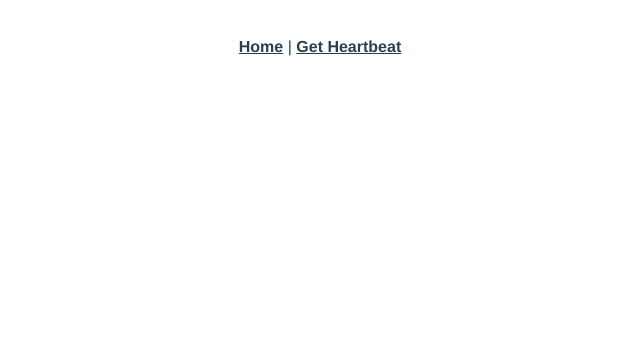
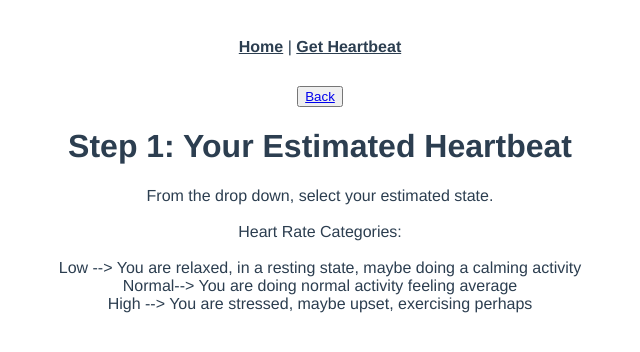
Before and after one commit to c-l-scholl/stp-vue-fb, a Vue app: page /skip-bpm in a window 1280 px wide. Shown: the top 352 px of the page, without its empty margins (320-960 px from the left). Built offline with nearby package versions, Linux system fonts and the light colour scheme.

Commit message:
added SkipBPM to router

```diff
--- a/src/router/index.js
+++ b/src/router/index.js
@@ -3,6 +3,7 @@ import HomeView from '../views/HomeView.vue'
 import CalcBPMView from '../views/CalcBPMView.vue'
 import MoodsView from '../views/MoodsView.vue'
 import AboutView from '../views/AboutView.vue'
+import SkipBPMView from '../views/SkipBPMView.vue'
 
 
 const routes = [
@@ -25,6 +26,11 @@ const routes = [
     path: '/about-main',
     name: 'about-main',
     component: AboutView
+  },
+  {
+    path: '/skip-bpm',
+    name: 'skip-bpm',
+    component: SkipBPMView
   }
 
 ]
--- a/src/views/SkipBPMView.vue
+++ b/src/views/SkipBPMView.vue
@@ -1,4 +1,16 @@
 <template>
+
+    <button type="button">
+        <router-link to="/calc-bpm">Back</router-link>
+    </button>
+    <h1>Step 1: Your Estimated Heartbeat</h1>
+        <p>From the drop down, select your estimated state. <br> <br>
+
+        Heart Rate Categories: <br> <br>
+        Low --> You are relaxed, in a resting state, maybe doing a calming activity<br>
+        Normal--> You are doing normal activity feeling average <br>
+        High --> You are stressed, maybe upset, exercising perhaps <br>
+    </p>
 
 </template>
 
```
